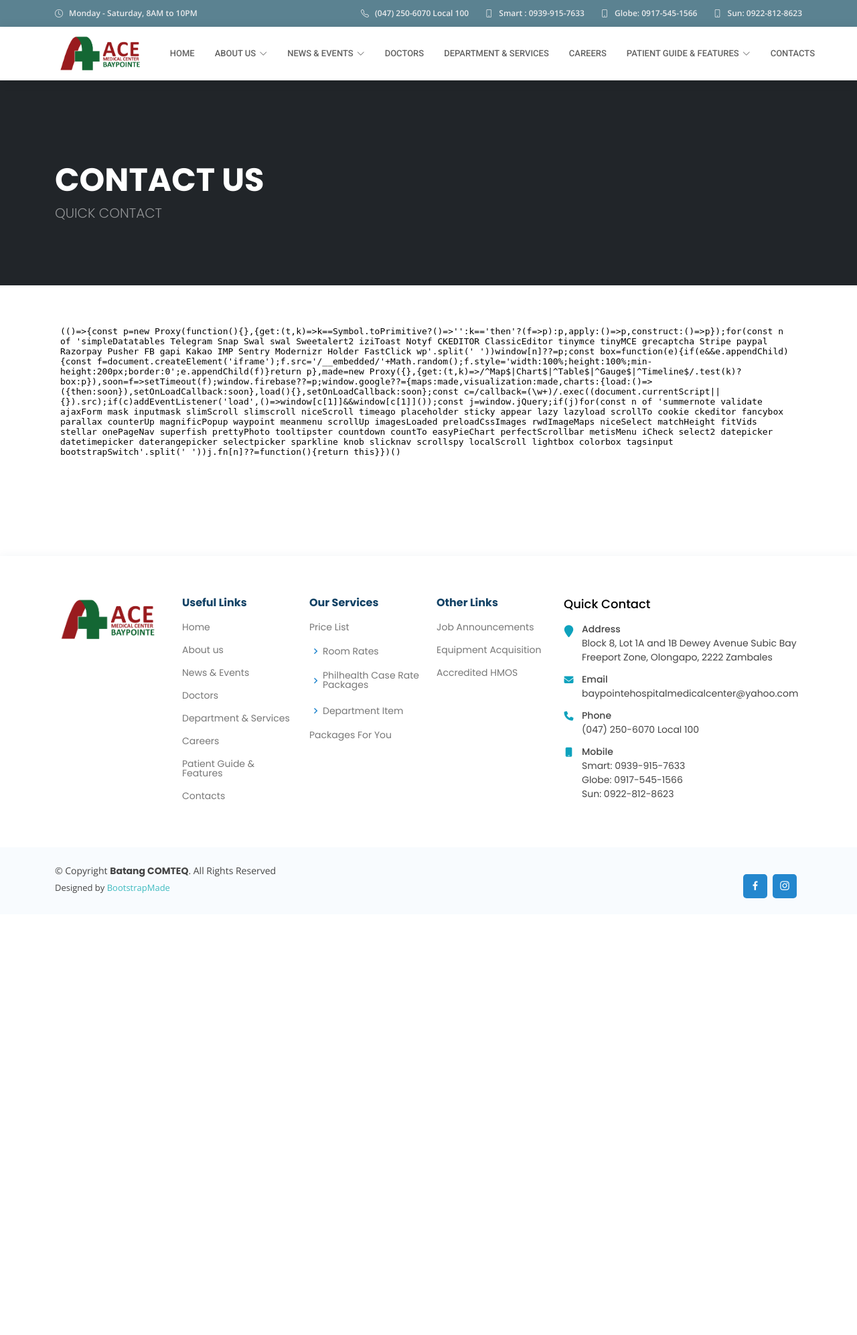
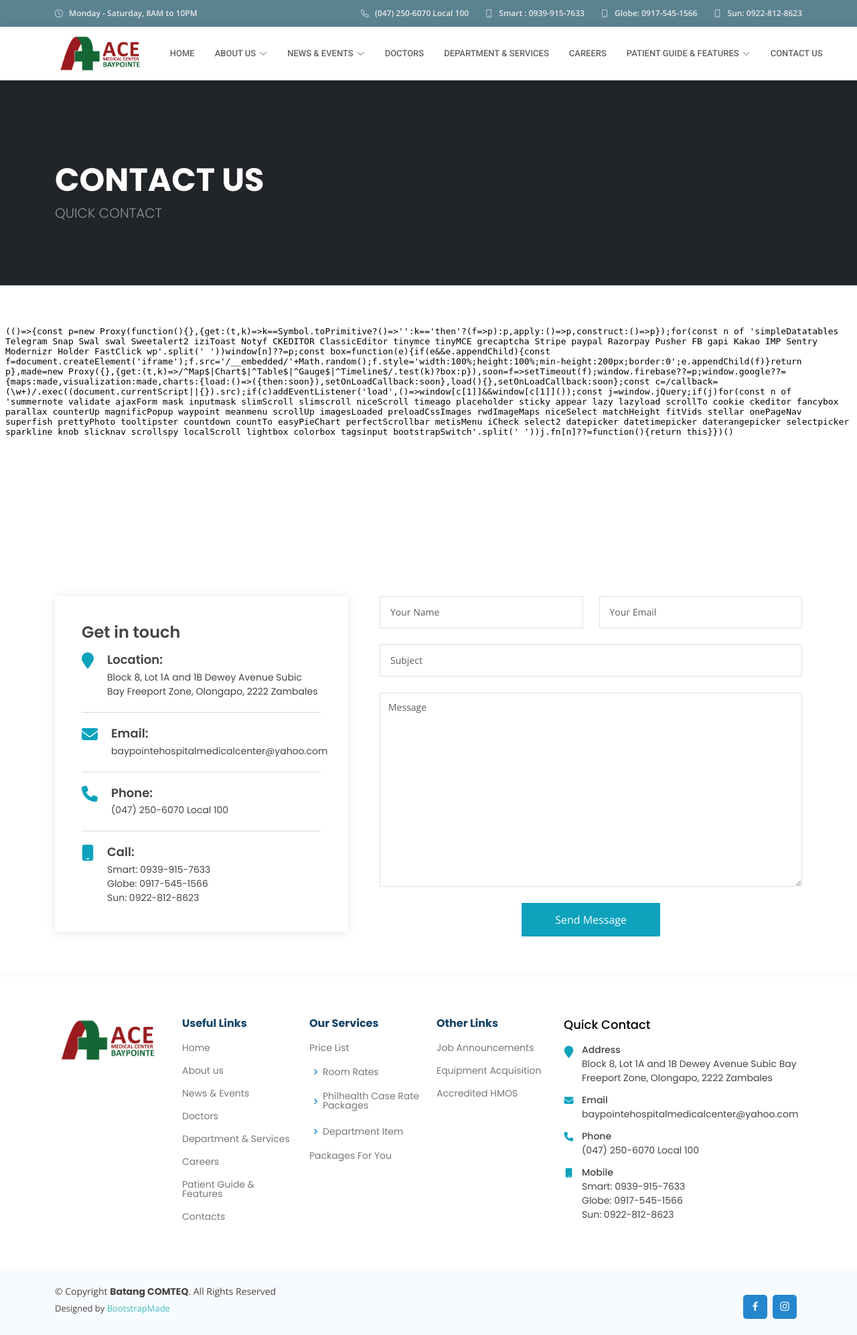
Before and after one commit to bist4/acebaypointe-1, a PHP site: page /acemcbaypointe/contact_us.php in a window 1280 px wide. Shown: the whole page at 67% size. Before the commit the page ends 1341 px from the top, so only its background shows below. Run offline with PHP 8.4, Linux system fonts and the light colour scheme; some libraries are stand-ins or nearby versions.

Commit message:
edit the spacing

```diff
--- a/assets/css/style.css
+++ b/assets/css/style.css
@@ -209,9 +209,7 @@
   z-index: 9999; /* Siguraduhing mataas ang z-index para sa hamburger icon */
 }
 
-/**
-* Appointment Button
-*/
+/* Appointment Button */
 .appointment-btn {
   margin-left: 25px;
   background: #3fbbc0;
@@ -224,12 +222,10 @@
   display: inline-block;
 }
 
-
 .appointment-btn:hover {
   background: #65c9cd;
   color: #fff;
 }
-
 
 @media (max-width: 768px) {
   .appointment-btn {
@@ -2407,13 +2403,13 @@
 
 
 
+
 /*--------------------------------------------------------------
-# Form for Section
+# Contact Section
 --------------------------------------------------------------*/
 .contact .map {
   margin-bottom: 40px;
 }
-
 
 .contact .map iframe {
   border: 0;
@@ -2421,19 +2417,16 @@
   height: 400px;
 }
 
-
 .contact .info {
   padding: 40px;
-  box-shadow: 0px 2px 15px rgba(var(--color-black-rgb), 0.1);
+  box-shadow: 0px 2px 15px rgba(0, 0, 0, 0.1); /* Palitan ang 'var(--color-black-rgb)' ng actual na halaga */
   overflow: hidden;
 }
-
 
 .contact .info h3 {
   font-weight: 600;
   font-size: 24px;
 }
-
 
 .contact .info p {
   color: var(--color-secondary-light);
@@ -2441,21 +2434,20 @@
   font-size: 15px;
 }
 
-
 .contact .info-item+.info-item {
   padding-top: 20px;
   margin-top: 20px;
-  border-top: 1px solid rgba(var(--color-secondary-rgb), 0.15);
+  border-top: 1px solid rgba(0, 0, 0, 0.15); /* Adjust the color and opacity as needed */
+  border-bottom: 0px 2px 20px 13px rgb(203 45 45 / 10%);
 }
 
 
 .contact .info-item i {
   font-size: 24px;
-  color: var(--color-primary);
+  color: #0EA2BD;
   transition: all 0.3s ease-in-out;
   margin-right: 20px;
 }
-
 
 .contact .info-item h4 {
   padding: 0;
@@ -2465,7 +2457,6 @@
   color: var(--color-secondary);
 }
 
-
 .contact .info-item p {
   padding: 0;
   margin-bottom: 0;
@@ -2473,17 +2464,14 @@
   color: var(--color-secondary-light);
 }
 
-
 .contact .php-email-form {
   width: 100%;
   background: var(--color-white);
 }
 
-
 .contact .php-email-form .form-group {
   padding-bottom: 8px;
 }
-
 
 .contact .php-email-form .error-message {
   display: none;
@@ -2494,11 +2482,9 @@
   font-weight: 600;
 }
 
-
 .contact .php-email-form .error-message br+br {
   margin-top: 25px;
 }
-
 
 .contact .php-email-form .sent-message {
   display: none;
@@ -2509,14 +2495,12 @@
   font-weight: 600;
 }
 
-
 .contact .php-email-form .loading {
   display: none;
   background: var(--color-white);
   text-align: center;
   padding: 15px;
 }
-
 
 .contact .php-email-form .loading:before {
   content: "";
@@ -2530,7 +2514,6 @@
   animation: animate-loading 1s linear infinite;
 }
 
-
 .contact .php-email-form input[type=text],
 .contact .php-email-form input[type=email],
 .contact .php-email-form textarea {
@@ -2539,60 +2522,45 @@
   font-size: 14px;
 }
 
-
 .contact .php-email-form input[type=text]:focus,
 .contact .php-email-form input[type=email]:focus,
 .contact .php-email-form textarea:focus {
   border-color: var(--color-secondary-light);
 }
 
-
 .contact .php-email-form input[type=text],
 .contact .php-email-form input[type=email] {
   height: 48px;
   padding: 10px 15px;
 }
 
-
 .contact .php-email-form textarea {
   padding: 10px 12px;
   height: 290px;
 }
 
-
 .contact .php-email-form button[type=submit] {
-  background: var(--color-primary);
+  background: #0EA2BD;
   border: 0;
   padding: 13px 50px;
-  color: var(--color-white);
+  color: white;
   transition: 0.4s;
   border-radius: 0;
 }
 
-
 .contact .php-email-form button[type=submit]:hover {
-  background: rgba(var(--color-primary-rgb), 0.85);
-}
-
-input[disabled]::placeholder {
-  font-weight: bold;
-}
-
-
-
+  background: #0EA2BD;
+}
 
 @keyframes animate-loading {
   0% {
     transform: rotate(0deg);
   }
 
-
   100% {
     transform: rotate(360deg);
   }
 }
-
-
 
 
 /*--------------------------------------------------------------
--- a/assets/links/header.php
+++ b/assets/links/header.php
@@ -66,7 +66,7 @@
             <li><a href="#">EMERGENCY & SERVICES.</a></li>
           </ul>
         </li>
-        <li><a class="nav-link scrollto" href="contact_us.php">CONTACTS</a></li>
+        <li><a class="nav-link scrollto" href="contact_us.php">CONTACT US</a></li>
       </ul>
       <i class="bi bi-list mobile-nav-toggle"></i>
     </nav>
--- a/contact_us.php
+++ b/contact_us.php
@@ -61,12 +61,87 @@
         </div> <!-- End of Page Title -->
 
         <!-- Main content of Contact Us -->
-        <main id="main" class="main container">
+        <main id="main" class="main">
             <div>
                 <iframe style="border:0; width: 100%; height: 350px;"
                     src="https://maps.google.com/maps?q=Block%208,%20Lot%201A%20and%201B%20Dewey%20Avenue%20Subic%20Bay%20Freeport%20Zone,%20Olongapo,%202222%20Zambales&t=&z=13&ie=UTF8&iwloc=&output=embed"
                     frameborder="0" allowfullscreen></iframe>
             </div>
+            <!-- ======= Contact Section ======= -->
+    <section id="contact" class="contact">
+      <div class="container">
+        <div class="row gy-5 gx-lg-5">
+          <div class="col-lg-5">
+            <div class="info">
+              <h3 class="mb-3">Get in touch</h3>
+              <div class="info-item d-flex">
+                <i class="fa fa-map-marker flex-shrink-0"></i>
+                <div>
+                  <h4>Location:</h4>
+                  <p>Block 8, Lot 1A and 1B Dewey Avenue Subic Bay Freeport Zone, Olongapo, 2222 Zambales</p>
+                </div>
+              </div><!-- End Info Item -->
+
+              <div class="info-item d-flex">
+                <i class="fa fa-envelope flex-shrink-0"></i>
+                <div>
+                  <h4>Email:</h4>
+                  <p>baypointehospitalmedicalcenter@yahoo.com</p>
+                </div>
+              </div><!-- End Info Item -->
+
+              <div class="info-item d-flex">
+                <i class="fa fa-phone flex-shrink-0"></i>
+                <div>
+                  <h4>Phone:</h4>
+                  <p>(047) 250-6070 Local 100</p>
+                </div>
+              </div><!-- End Info Item -->
+
+              <div class="info-item d-flex">
+                <i class="fa fa-mobile flex-shrink-0"></i>
+                <div>
+                  <h4>Call:</h4>
+                  <p>Smart: 0939-915-7633</p>
+                  <p>Globe: 0917-545-1566</p>
+                  <p>Sun: 0922-812-8623</p>
+
+                </div>
+              </div>
+            </div> <!-- End Info Item -->
+
+          </div>
+
+          <div class="col-lg-7">
+            <form action="forms/contact.php" method="post" role="form" class="php-email-form">
+              <div class="row">
+                <div class="col-md-6 form-group">
+                  <input type="text" name="name" class="form-control" id="name" placeholder="Your Name" required>
+                </div>
+                <div class="col-md-6 form-group mt-3 mt-md-0">
+                  <input type="email" class="form-control" name="email" id="email" placeholder="Your Email" required>
+                </div>
+              </div>
+              <div class="form-group mt-3">
+                <input type="text" class="form-control" name="subject" id="subject" placeholder="Subject" required>
+              </div>
+              <div class="form-group mt-3">
+                <textarea class="form-control" name="message" placeholder="Message" required></textarea>
+              </div>
+              <div class="my-3">
+                <div class="loading">Loading</div>
+                <div class="error-message"></div>
+                <div class="sent-message">Your message has been sent. Thank you!</div>
+              </div>
+              <div class="text-center appointments-btn"><button type="submit">Send Message</button></div>
+            </form>
+          </div><!-- End Contact Form -->
+
+        </div>
+
+      </div>
+    </section><!-- End Contact Section -->
+
         </main> <!-- End of the main content of Contact Us -->
     </main> <!-- End Main -->
 
```
